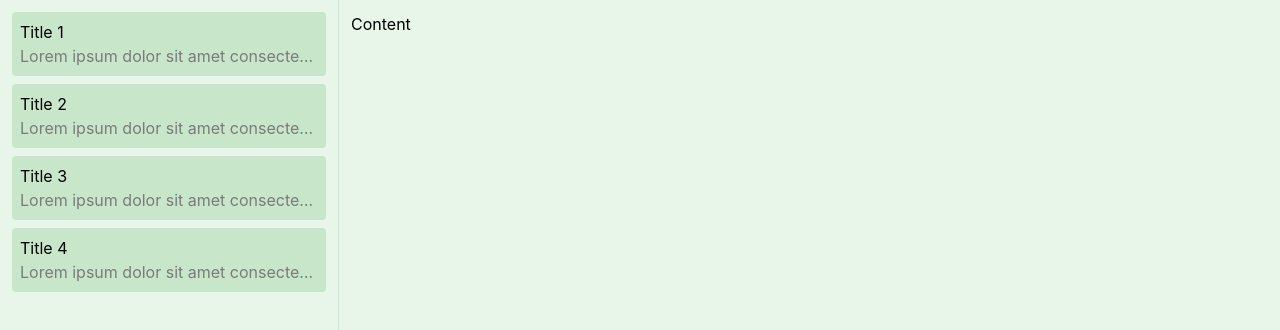
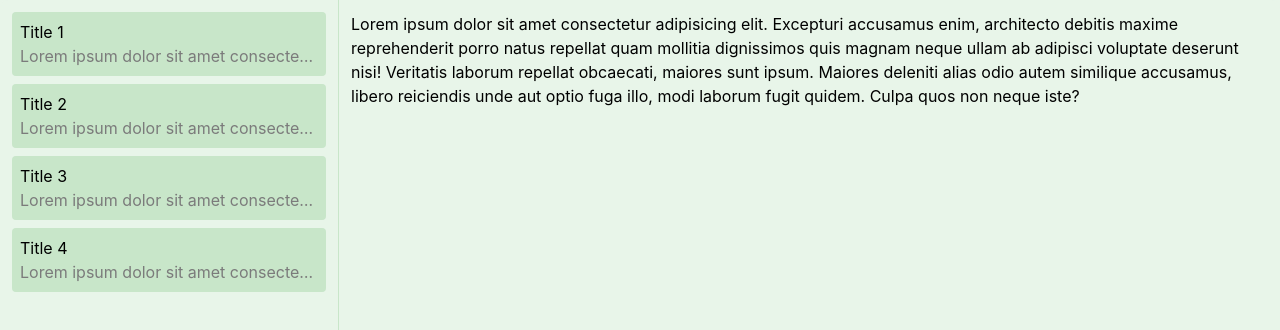
Before and after one commit to Nyikiwane/notes, a React (Vite) app: page / in a window 1280 px wide. Shown: the top 330 px of the page. Built offline with nearby package versions, Linux system fonts and the light colour scheme.

Commit message:
body content

```diff
--- a/src/components/Layout.tsx
+++ b/src/components/Layout.tsx
@@ -38,7 +38,7 @@ function Layout() {
           ))}
         </ul>
       </div>
-      <div className={styles.content}>Content</div>
+      <div className={styles.content}>{notes[0].body}</div>
     </div>
   );
 }
```
